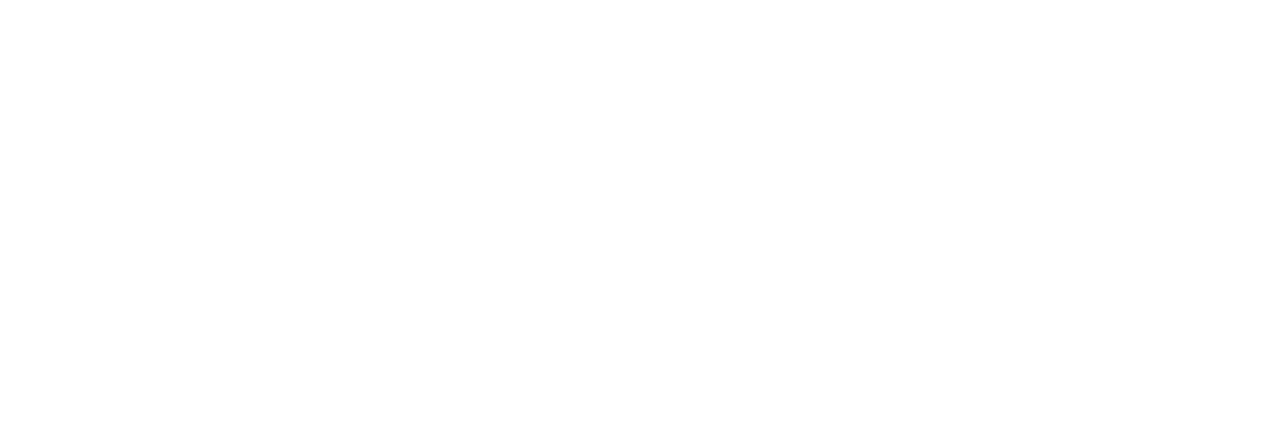
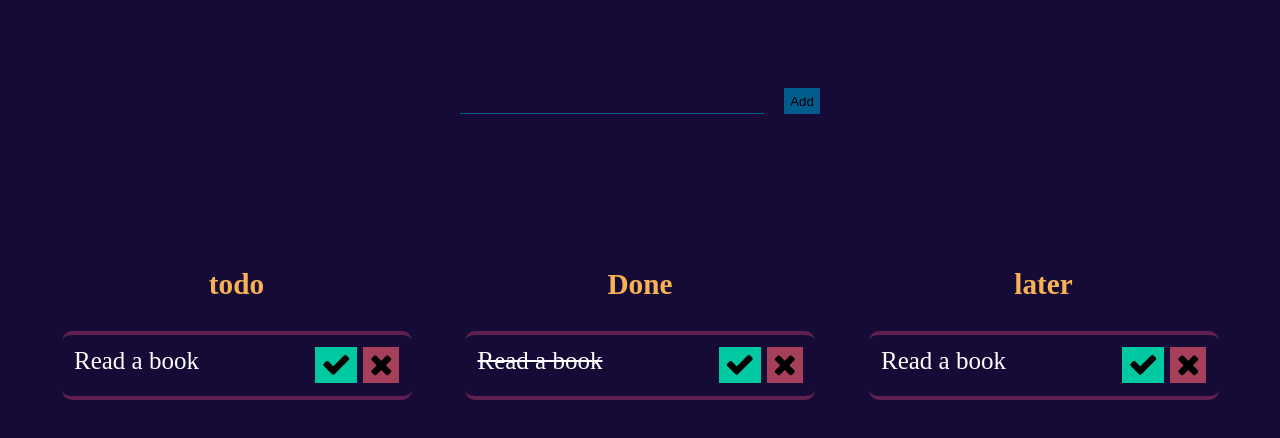
Before and after one commit to TheNomad99/JavaScriptProjects, a plain HTML site: page TodoApp/index.html in a window 1280 px wide. Drawn offline with Linux system fonts and the light colour scheme.

Commit message:
update to TodoApp
Ui part almost done,
started a little on js.
More to be done

```diff
--- a/TodoApp/index.html
+++ b/TodoApp/index.html
@@ -4,8 +4,55 @@
     <meta charset="UTF-8">
     <meta name="viewport" content="width=device-width, initial-scale=1.0">
     <title>TodoApp</title>
+    <link rel="stylesheet" href="https://cdnjs.cloudflare.com/ajax/libs/font-awesome/4.7.0/css/font-awesome.min.css">
+    <link rel="stylesheet" href="./style.css">
 </head>
 <body>
+<div class="main">
+    <div id="input">
+        <input type="text" name="" id="inn">
+        <button class="add">Add</button>
+    </div>
+    <div id="list">
+        <div id="todo">
+            <h3>todo</h3>
+            <div class="theTodo">
+                <div class="item">
+                    <span>Read a book</span>
+                    <div class="btns">
+                        <button class="done"><i class="fa fa-check"></i></button>
+                        <button class="delete"><i class="fa fa-remove"></i></button>
+                    </div>
+                </div>
+            </div>
 
+        </div>
+        <div id="done">
+            <h3>Done</h3>
+            <div class="theDone">
+                <div class="item">
+                    <span>Read a book</span>
+                    <div class="btns">
+                        <button class="done"><i class="fa fa-check"></i></button>
+                        <button class="delete"><i class="fa fa-remove"></i></button>
+                    </div>
+                </div>
+            </div>
+        </div>
+        <div id="later">
+            <h3>later</h3>
+            <div class="later">
+                <div class="item">
+                    <span>Read a book</span>
+                    <div class="btns">
+                        <button class="done"><i class="fa fa-check"></i></button>
+                        <button class="delete"><i class="fa fa-remove"></i></button>
+                    </div>
+                </div>
+            </div>
+        </div>
+    </div>
+</div>
+<script src="./index.js"></script>
 </body>
 </html>
--- a/TodoApp/index.js
+++ b/TodoApp/index.js
@@ -0,0 +1,5 @@
+const items = document.querySelectorAll(".item");
+
+items.forEach( (e) =>{
+        e.addEventListener('click', () => console.log(event.target.className))
+})
--- /dev/null
+++ b/TodoApp/style.css
@@ -0,0 +1,90 @@
+body{
+    background-color:#150b36;
+    color:white;
+}
+
+.main{
+    display: flex;
+    flex-direction: column;
+    /* align-items: center; */
+}
+
+#input{
+    margin-top:5em;
+    display: flex;
+    justify-content: center;
+    background-color:#150b36;
+}
+
+#input #inn{
+    border:none;
+    border-bottom:1px solid #005c8d;
+    background-color:#150b36;
+    color:white;
+    width:15em;
+    font-size: 20px;
+}
+
+#inn:focus{
+    outline:none;
+}
+
+#input button{
+    background-color:#005c8d;
+    margin-left:1.5em;
+    border:none;
+}
+
+#list{
+    display:flex;
+    flex-direction: row;
+    justify-content: space-evenly;
+    font-size: 25px;
+}
+
+
+.item .btns button{
+    font-size: 30px;
+}
+
+#todo, #done, #later{
+    margin-top:5em;
+    display: flex;
+    flex-direction: column;
+    align-items: center;
+}
+
+#theTodo, #theDone, #theLater{
+    border:1px groove #f8ebff;
+    padding:2.5em;
+    border-radius: 25px;
+}
+
+
+#done .item span{
+    text-decoration: line-through;
+}
+
+.item{
+    display: flex;
+    justify-content: space-between;
+    padding:0.5em;
+    width:13em;
+    border-top:4px solid #601f50;
+    border-bottom:4px solid #601f50;
+    border-radius: 10px;
+}
+
+.done{
+    background-color:#00c9a2;
+    border:none;
+}
+.delete{
+    background-color:#a63f59;
+    border:none;
+}
+
+
+h3{
+    color:#f9b155;
+}
```
